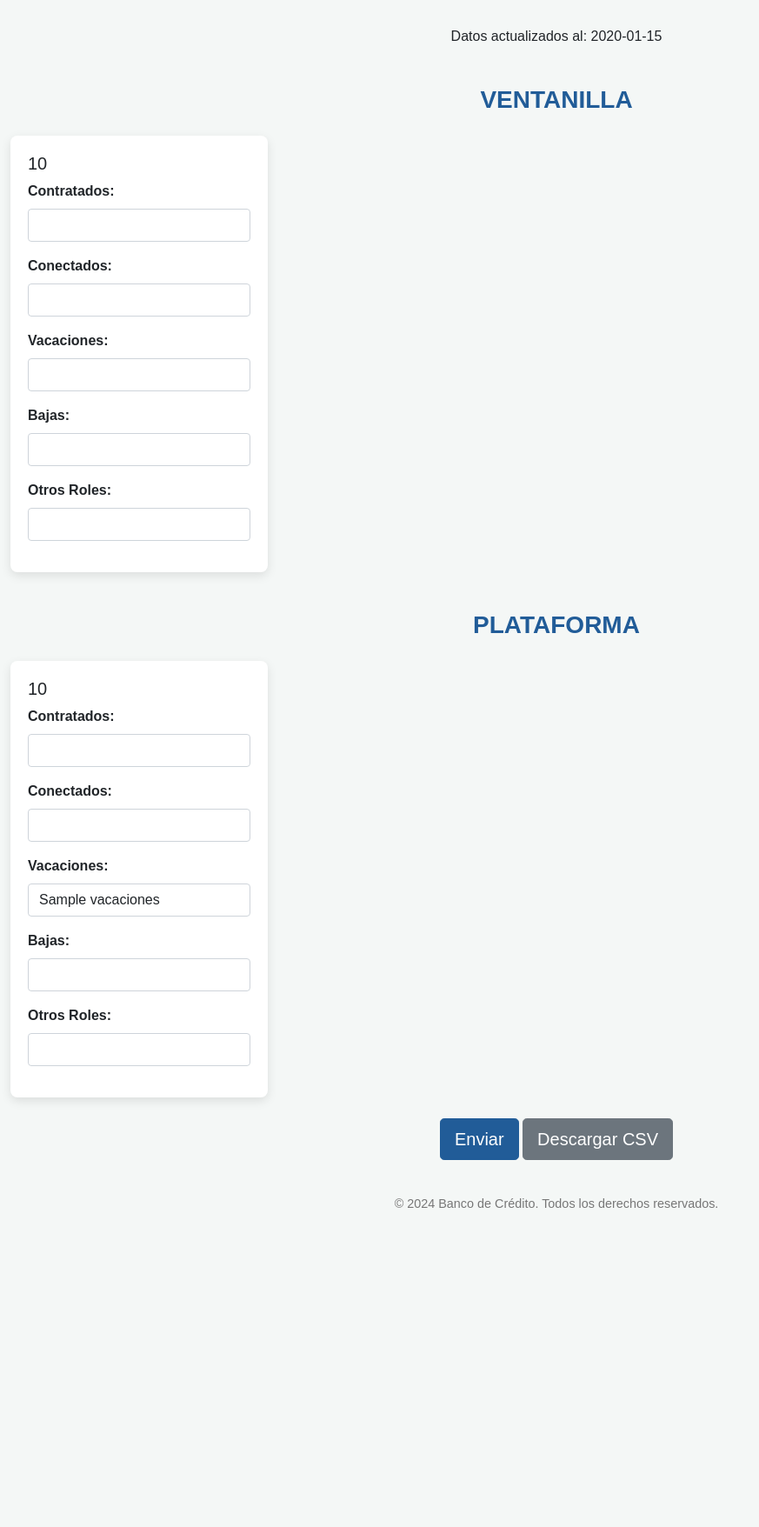
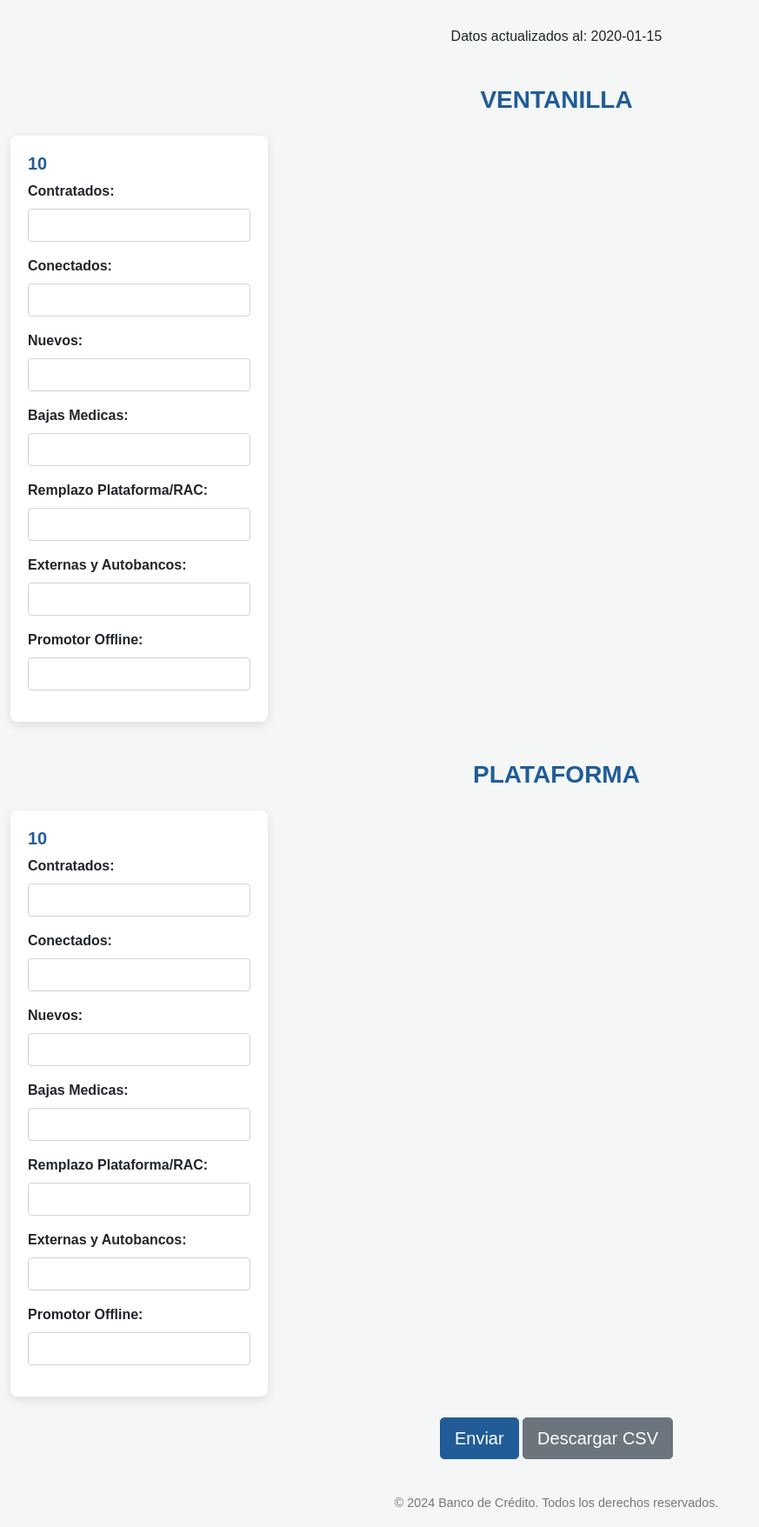
Before and after one commit to carloscajas2/formulario_registro, a Django app: template app/templates/form.html in a window 1280 px wide. Shown: the part 132-1888 px from the top of the page at 87% size, without its empty margins (0-873 px from the left). Before the commit the page ends 1521 px from the top, so only its background shows below. Run offline with Django 3.2, Linux system fonts and the light colour scheme; the template is opened without the code that fills it: most values are stand-ins (such as "Sample title", 1, 10 or a date in 2020); parts of the project's set-up code (start-up, migrations or seed data) failed here and were passed over.

Commit message:
ProjectForm3.2

```diff
--- a/app/templates/form.html
+++ b/app/templates/form.html
@@ -6,20 +6,71 @@
     <title>Registro de Personal por Agencia - Banco de Crédito</title>
     <link href="https://cdn.jsdelivr.net/npm/bootstrap@5.1.3/dist/css/bootstrap.min.css" rel="stylesheet">
     <style>
-        body { background-color: #f4f7f6; font-family: 'Arial', sans-serif; }
-        .container { margin-top: 30px; max-width: 1400px; }
-        .header { background-color: #215C98; color: white; padding: 15px 0; text-align: center; border-radius: 8px; margin-bottom: 30px; }
-        .header h2 { margin: 0; font-size: 2.5rem; }
-        .form-section-title { font-size: 1.75rem; color: #215C98; margin-top: 40px; margin-bottom: 20px; font-weight: bold; text-transform: uppercase; text-align: center; }
-        .card { border: none; box-shadow: 0 4px 12px rgba(0,0,0,0.1); border-radius: 8px; overflow: hidden; transition: transform 0.3s; }
-        .card:hover { transform: translateY(-5px); }
-        .card-body { padding: 20px; }
-        .form-label { font-weight: bold; }
-        .btn-primary { background-color: #215C98; border-color: #215C98; transition: background-color 0.3s, border-color 0.3s; }
-        .btn-primary:hover { background-color: #1b4a7d; border-color: #1b4a7d; }
-        .btn-secondary { color: #fff; background-color: #6c757d; border-color: #6c757d; }
-        .btn-secondary:hover { background-color: #545b62; border-color: #4e555b; }
-        .footer { margin-top: 40px; text-align: center; font-size: 0.9rem; color: #777; }
+        body {
+            background-color: #f4f7f6;
+            font-family: 'Arial', sans-serif;
+        }
+        .container {
+            margin-top: 30px;
+            max-width: 1400px;
+        }
+        .header {
+            background-color: #215C98;
+            color: white;
+            padding: 15px 0;
+            text-align: center;
+            border-radius: 8px;
+            margin-bottom: 30px;
+        }
+        .header h2 {
+            margin: 0;
+            font-size: 2.5rem;
+        }
+        .form-section-title {
+            font-size: 1.75rem;
+            color: #215C98;
+            margin-top: 40px;
+            margin-bottom: 20px;
+            font-weight: bold;
+            text-transform: uppercase;
+            text-align: center;
+        }
+        .card-title {
+            font-size: 1.25rem;
+            color: #215C98;
+            font-weight: bold;
+        }
+        .btn-primary {
+            background-color: #215C98;
+            border-color: #215C98;
+            transition: background-color 0.3s, border-color 0.3s;
+        }
+        .btn-primary:hover {
+            background-color: #1b4a7d;
+            border-color: #1b4a7d;
+        }
+        .card {
+            border: none;
+            box-shadow: 0 4px 12px rgba(0,0,0,0.1);
+            border-radius: 8px;
+            overflow: hidden;
+            transition: transform 0.3s;
+        }
+        .card:hover {
+            transform: translateY(-5px);
+        }
+        .card-body {
+            padding: 20px;
+        }
+        .form-label {
+            font-weight: bold;
+        }
+        .footer {
+            margin-top: 40px;
+            text-align: center;
+            font-size: 0.9rem;
+            color: #777;
+        }
     </style>
 </head>
 <body>
@@ -47,29 +98,38 @@
                             <h5 class="card-title">{{ data.agencia.nom_age }}</h5>
                             <div class="mb-3">
                                 <label for="contratados_vent_{{ data.agencia.id_age }}" class="form-label">Contratados:</label>
-                                <input type="number" class="form-control" id="contratados_vent_{{ data.agencia.id_age }}" name="contratados_vent_{{ data.agencia.id_age }}" value="{{ data.ventanilla.contratados }}" required>
+                                <input type="number" class="form-control" id="contratados_vent_{{ data.agencia.id_age }}" name="contratados_vent_{{ data.agencia.id_age }}" value="{{ data.ventanilla.Contratados }}" required>
                             </div>
                             <div class="mb-3">
                                 <label for="conectados_vent_{{ data.agencia.id_age }}" class="form-label">Conectados:</label>
-                                <input type="number" class="form-control" id="conectados_vent_{{ data.agencia.id_age }}" name="conectados_vent_{{ data.agencia.id_age }}" value="{{ data.ventanilla.conectados }}" required>
+                                <input type="number" class="form-control" id="conectados_vent_{{ data.agencia.id_age }}" name="conectados_vent_{{ data.agencia.id_age }}" value="{{ data.ventanilla.Conectados }}" required>
                             </div>
                             <div class="mb-3">
-                                <label for="vacaciones_vent_{{ data.agencia.id_age }}" class="form-label">Vacaciones:</label>
-                                <input type="number" class="form-control" id="vacaciones_vent_{{ data.agencia.id_age }}" name="vacaciones_vent_{{ data.agencia.id_age }}" value="{{ data.ventanilla.vacaciones }}" required>
+                                <label for="nuevos_vent_{{ data.agencia.id_age }}" class="form-label">Nuevos:</label>
+                                <input type="number" class="form-control" id="nuevos_vent_{{ data.agencia.id_age }}" name="nuevos_vent_{{ data.agencia.id_age }}" value="{{ data.ventanilla.Nuevos }}" required>
                             </div>
                             <div class="mb-3">
-                                <label for="bajas_vent_{{ data.agencia.id_age }}" class="form-label">Bajas:</label>
-                                <input type="number" class="form-control" id="bajas_vent_{{ data.agencia.id_age }}" name="bajas_vent_{{ data.agencia.id_age }}" value="{{ data.ventanilla.bajas }}" required>
+                                <label for="bajas_medicas_vent_{{ data.agencia.id_age }}" class="form-label">Bajas Medicas:</label>
+                                <input type="number" class="form-control" id="bajas_medicas_vent_{{ data.agencia.id_age }}" name="bajas_medicas_vent_{{ data.agencia.id_age }}" value="{{ data.ventanilla.Bajas_Medicas }}" required>
                             </div>
                             <div class="mb-3">
-                                <label for="otros_roles_vent_{{ data.agencia.id_age }}" class="form-label">Otros Roles:</label>
-                                <input type="number" class="form-control" id="otros_roles_vent_{{ data.agencia.id_age }}" name="otros_roles_vent_{{ data.agencia.id_age }}" value="{{ data.ventanilla.otros_roles }}" required>
+                                <label for="remplazo_plataforma_rac_vent_{{ data.agencia.id_age }}" class="form-label">Remplazo Plataforma/RAC:</label>
+                                <input type="number" class="form-control" id="remplazo_plataforma_rac_vent_{{ data.agencia.id_age }}" name="remplazo_plataforma_rac_vent_{{ data.agencia.id_age }}" value="{{ data.ventanilla.Remplazo_Plataforma_RAC }}" required>
+                            </div>
+                            <div class="mb-3">
+                                <label for="externas_y_autobancos_vent_{{ data.agencia.id_age }}" class="form-label">Externas y Autobancos:</label>
+                                <input type="number" class="form-control" id="externas_y_autobancos_vent_{{ data.agencia.id_age }}" name="externas_y_autobancos_vent_{{ data.agencia.id_age }}" value="{{ data.ventanilla.Externas_y_Autobancos }}" required>
+                            </div>
+                            <div class="mb-3">
+                                <label for="promotor_offline_vent_{{ data.agencia.id_age }}" class="form-label">Promotor Offline:</label>
+                                <input type="number" class="form-control" id="promotor_offline_vent_{{ data.agencia.id_age }}" name="promotor_offline_vent_{{ data.agencia.id_age }}" value="{{ data.ventanilla.Promotor_Offline }}" required>
                             </div>
                         </div>
                     </div>
                 </div>
                 {% endfor %}
             </div>
+
             <div class="form-section-title">Plataforma</div>
             <div class="row row-cols-1 row-cols-md-2 row-cols-lg-4 g-4">
                 {% for data in agencias_datos %}
@@ -79,29 +139,38 @@
                             <h5 class="card-title">{{ data.agencia.nom_age }}</h5>
                             <div class="mb-3">
                                 <label for="contratados_plat_{{ data.agencia.id_age }}" class="form-label">Contratados:</label>
-                                <input type="number" class="form-control" id="contratados_plat_{{ data.agencia.id_age }}" name="contratados_plat_{{ data.agencia.id_age }}" value="{{ data.plataforma.contratados }}" required>
+                                <input type="number" class="form-control" id="contratados_plat_{{ data.agencia.id_age }}" name="contratados_plat_{{ data.agencia.id_age }}" value="{{ data.plataforma.Contratados }}" required>
                             </div>
                             <div class="mb-3">
                                 <label for="conectados_plat_{{ data.agencia.id_age }}" class="form-label">Conectados:</label>
-                                <input type="number" class="form-control" id="conectados_plat_{{ data.agencia.id_age }}" name="conectados_plat_{{ data.agencia.id_age }}" value="{{ data.plataforma.conectados }}" required>
+                                <input type="number" class="form-control" id="conectados_plat_{{ data.agencia.id_age }}" name="conectados_plat_{{ data.agencia.id_age }}" value="{{ data.plataforma.Conectados }}" required>
                             </div>
                             <div class="mb-3">
-                                <label for="vacaciones_plat_{{ data.agencia.id_age }}" class="form-label">Vacaciones:</label>
-                                <input type of="number" class="form-control" id="vacaciones_plat_{{ data.agencia.id_age }}" name="vacaciones_plat_{{ data.agencia.id_age }}" value="{{ data.plataforma.vacaciones }}" required>
+                                <label for="nuevos_plat_{{ data.agencia.id_age }}" class="form-label">Nuevos:</label>
+                                <input type="number" class="form-control" id="nuevos_plat_{{ data.agencia.id_age }}" name="nuevos_plat_{{ data.agencia.id_age }}" value="{{ data.plataforma.Nuevos }}" required>
                             </div>
                             <div class="mb-3">
-                                <label for="bajas_plat_{{ data.agencia.id_age }}" class="form-label">Bajas:</label>
-                                <input type="number" class="form-control" id="bajas_plat_{{ data.agencia.id_age }}" name="bajas_plat_{{ data.agencia.id_age }}" value="{{ data.plataforma.bajas }}" required>
+                                <label for="bajas_medicas_plat_{{ data.agencia.id_age }}" class="form-label">Bajas Medicas:</label>
+                                <input type="number" class="form-control" id="bajas_medicas_plat_{{ data.agencia.id_age }}" name="bajas_medicas_plat_{{ data.agencia.id_age }}" value="{{ data.plataforma.Bajas_Medicas }}" required>
                             </div>
                             <div class="mb-3">
-                                <label for="otros_roles_plat_{{ data.agencia.id_age }}" class="form-label">Otros Roles:</label>
-                                <input type="number" class="form-control" id="otros_roles_plat_{{ data.agencia.id_age }}" name="otros_roles_plat_{{ data.agencia.id_age }}" value="{{ data.plataforma.otros_roles }}" required>
+                                <label for="remplazo_plataforma_rac_plat_{{ data.agencia.id_age }}" class="form-label">Remplazo Plataforma/RAC:</label>
+                                <input type="number" class="form-control" id="remplazo_plataforma_rac_plat_{{ data.agencia.id_age }}" name="remplazo_plataforma_rac_plat_{{ data.agencia.id_age }}" value="{{ data.plataforma.Remplazo_Plataforma_RAC }}" required>
+                            </div>
+                            <div class="mb-3">
+                                <label for="externas_y_autobancos_plat_{{ data.agencia.id_age }}" class="form-label">Externas y Autobancos:</label>
+                                <input type="number" class="form-control" id="externas_y_autobancos_plat_{{ data.agencia.id_age }}" name="externas_y_autobancos_plat_{{ data.agencia.id_age }}" value="{{ data.plataforma.Externas_y_Autobancos }}" required>
+                            </div>
+                            <div class="mb-3">
+                                <label for="promotor_offline_plat_{{ data.agencia.id_age }}" class="form-label">Promotor Offline:</label>
+                                <input type="number" class="form-control" id="promotor_offline_plat_{{ data.agencia.id_age }}" name="promotor_offline_plat_{{ data.agencia.id_age }}" value="{{ data.plataforma.Promotor_Offline }}" required>
                             </div>
                         </div>
                     </div>
                 </div>
                 {% endfor %}
             </div>
+
             <div class="text-center mt-4">
                 <button type="submit" name="action" value="submit" class="btn btn-primary btn-lg">Enviar</button>
                 <a href="{% url 'download_csv' %}" class="btn btn-secondary btn-lg">Descargar CSV</a>
```
Also changed, not shown: app/models.py (+8 -5 lines), app/views.py (+39 -40 lines), app/migrations/0002_auto_20240803_2034.py (added), db.sqlite3.
